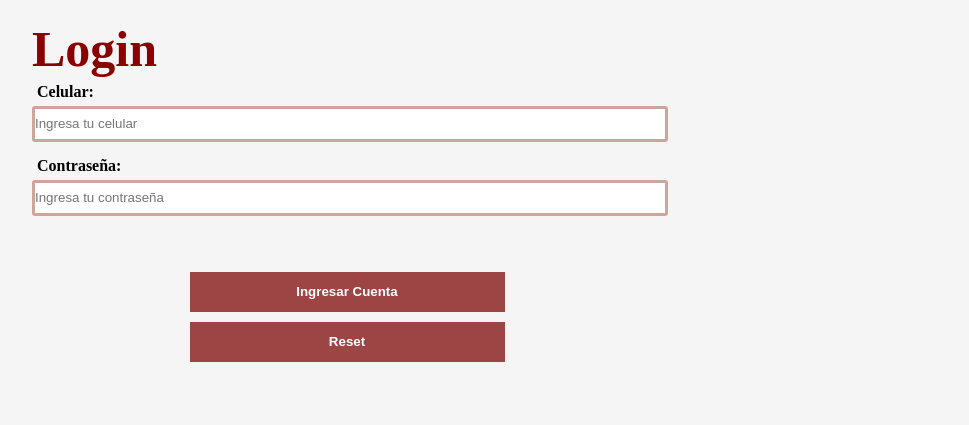
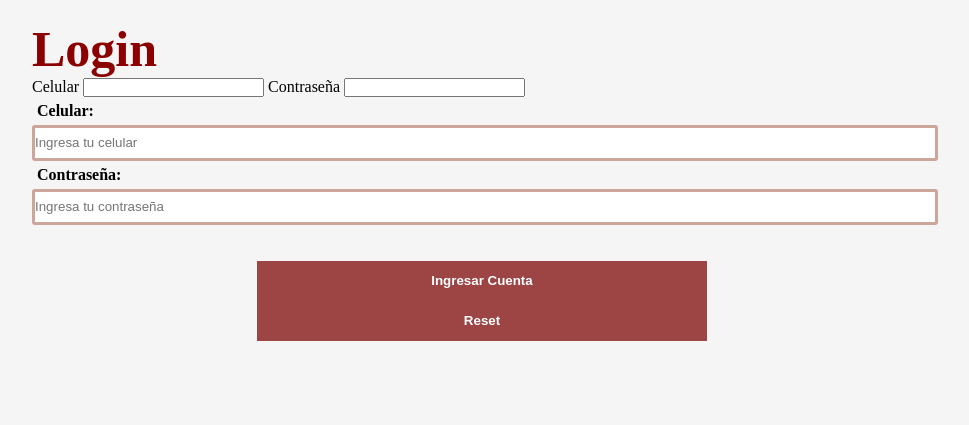
Before and after one commit to willyto3/PanaderiaMinTic, a Flask app: page /Login in a window 1280 px wide. Shown: the part 241-666 px from the top of the page, without its empty margins (158-1127 px from the left). Run offline with Flask 2, Linux system fonts and the light colour scheme.

Commit message:
Aplicacion WTF

```diff
--- a/panaderia/templates/Login.html
+++ b/panaderia/templates/Login.html
@@ -8,6 +8,18 @@
     {% endfor %}
 
     <h1>Login</h1>
+
+<form method="POST">
+
+{{form.hidden_tag()}}
+
+{{form.celular.label}}
+{{form.celular()}}
+
+{{form.contrasena.label}}
+{{form.contrasena()}}
+
+</form
 
     <form method="POST" class="formulario2" action="/ingresar">
 
--- a/panaderia/views.py
+++ b/panaderia/views.py
@@ -17,9 +17,19 @@
     return render_template('/index.html', platos=platos)
 
 # Pagina de Inicio de Sesion
-@app.route('/Login')
+@app.route('/Login', methods=['GET', 'POST'])
 def login():
-    return render_template('login.html')
+    celular =None
+    contrasena = None
+    form = LoginForm()
+    # Validacion de los datos ingresados
+    if form.validate_on_submit():
+        celular = form.celular.data
+        form.celular.data = ''
+        contrasena = form.contrasena.data
+        form.contrasena.data = ''
+
+    return render_template('/login.html', form=form, celular=celular, contrasena=contrasena)
 
 # Pagina de Registro
 @app.route('/Registro')
@@ -138,3 +148,9 @@
     return render_template('crearplatos.html')
 
 # CLASES DE FORMULARIO
+
+# Formulario de Login
+class LoginForm(FlaskForm):
+    celular = StringField('Celular', validators=[DataRequired()])
+    contrasena = PasswordField('Contraseña', validators=[DataRequired()])
+    submit = SubmitField('Ingresar')
```
